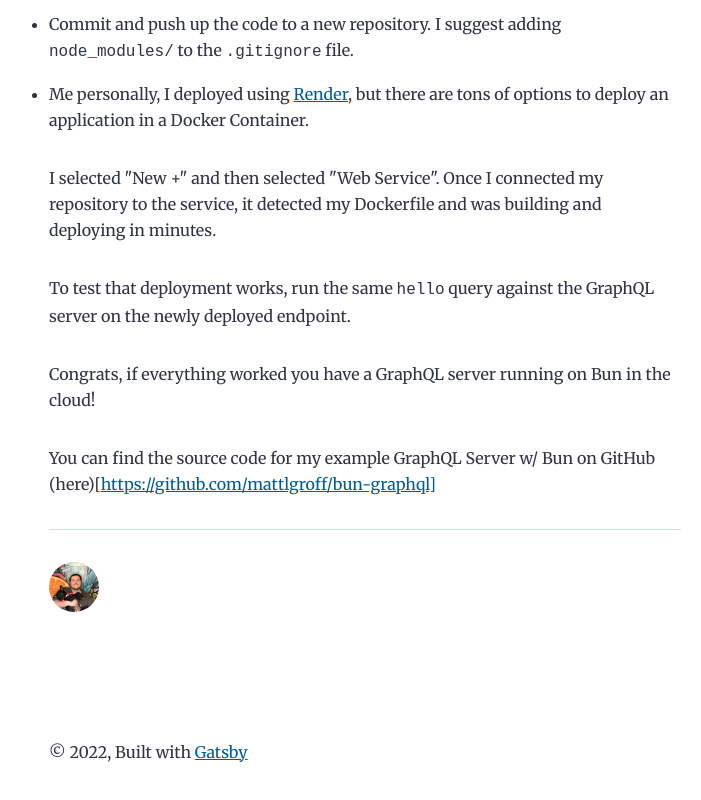
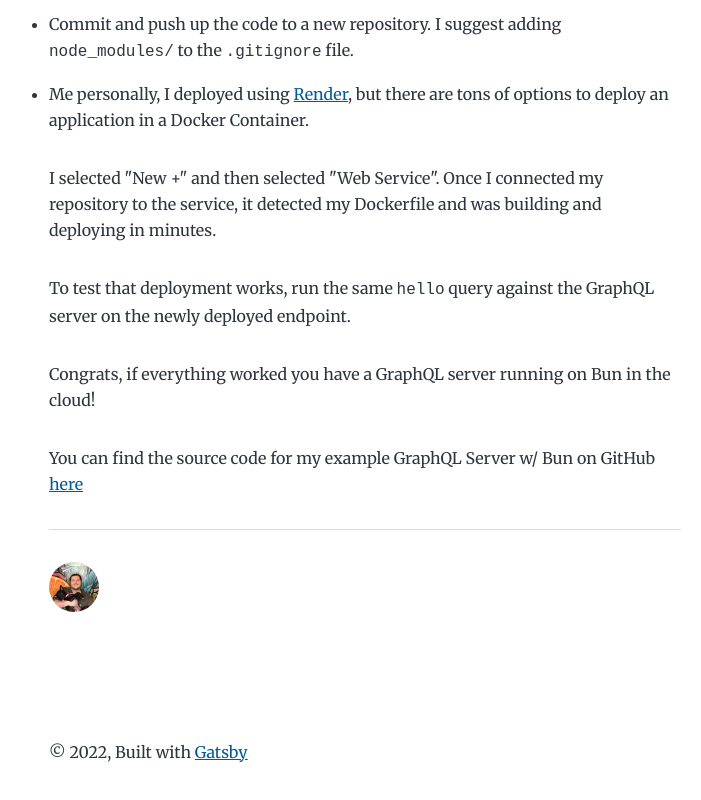
Before and after one commit to mattlgroff/groffdev, a Gatsby site: page /bun-graphql/ in a window 1280 px wide. Shown: the part 2925-3725 px from the top of the page, without its empty margins (275-976 px from the left). Built offline with nearby package versions, Linux system fonts and the light colour scheme; Gatsby itself is replaced by a stand-in of ours; some packages are replaced by stand-ins of ours.

Commit message:
Fix typo in markdown for github repo link

```diff
--- a/content/blog/bun-graphql/index.md
+++ b/content/blog/bun-graphql/index.md
@@ -107,4 +107,4 @@ To test that deployment works, run the same `hello` query against the GraphQL se
 
 Congrats, if everything worked you have a GraphQL server running on Bun in the cloud!
 
-You can find the source code for my example GraphQL Server w/ Bun on GitHub (here)[https://github.com/mattlgroff/bun-graphql]
+You can find the source code for my example GraphQL Server w/ Bun on GitHub [here](https://github.com/mattlgroff/bun-graphql)
```
